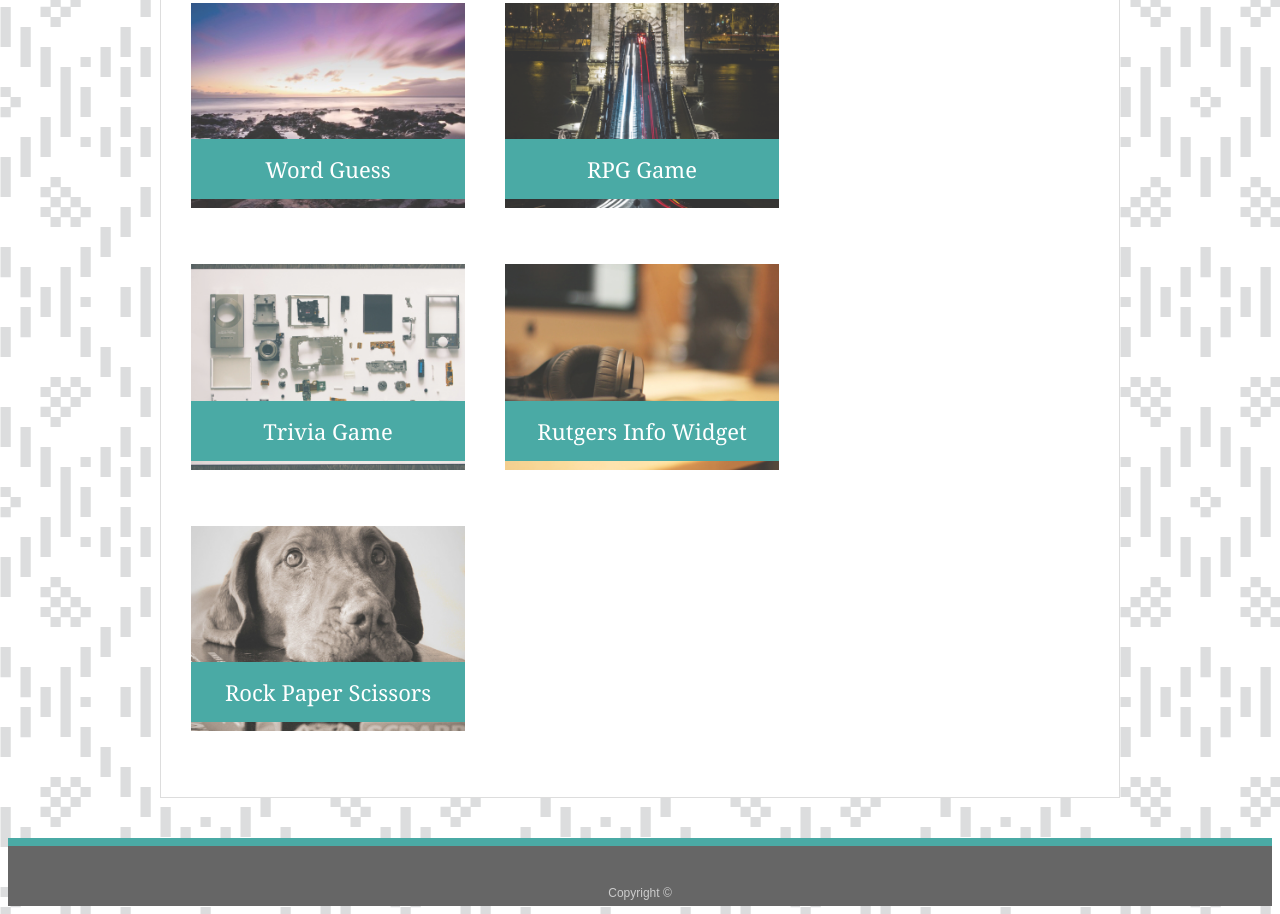
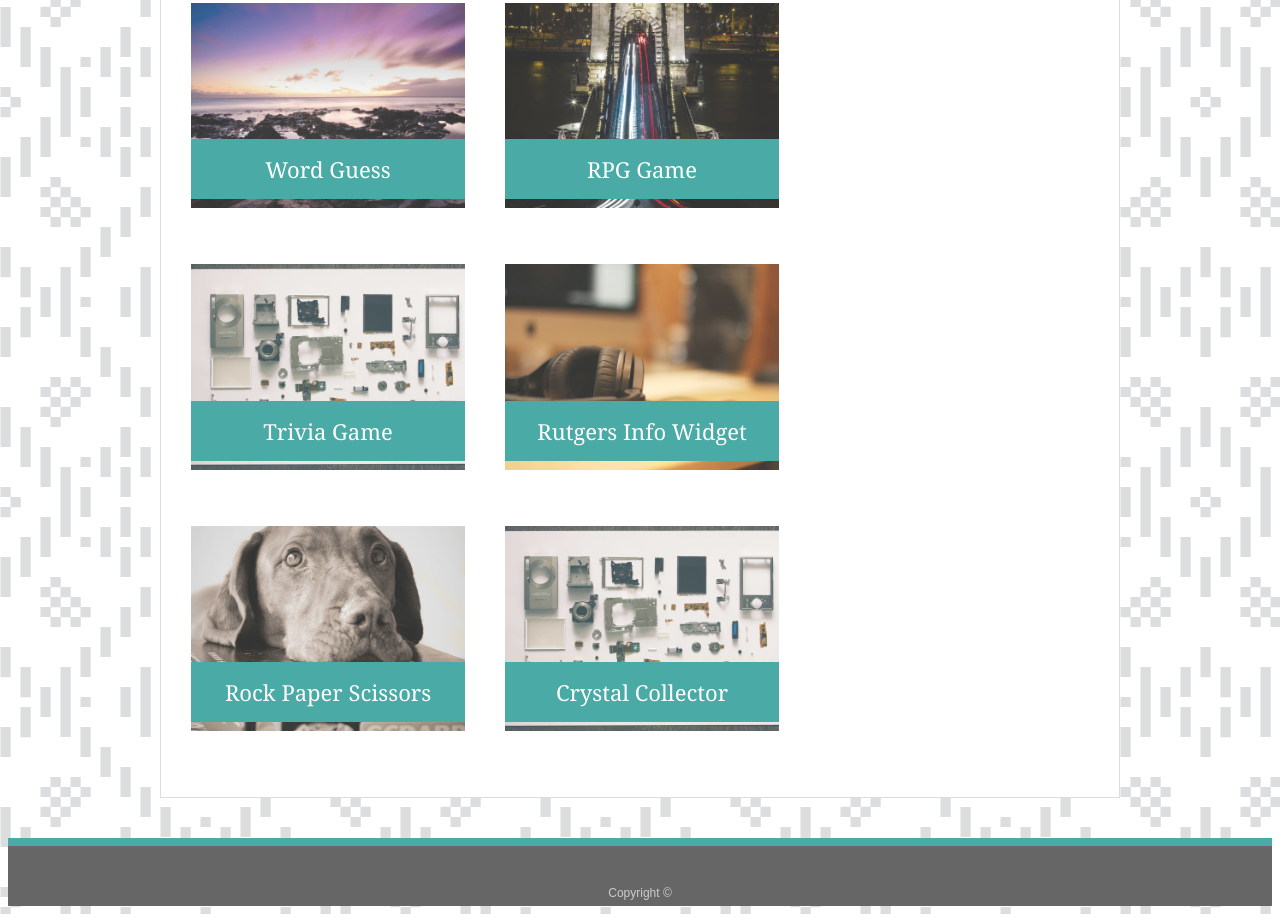
Before and after one commit to DylanD91/Basic-Portfolio, a plain HTML site: page portfolio.html in a window 1280 px wide. Shown: the part 303-1217 px from the top of the page. Drawn offline with Linux system fonts and the light colour scheme.

Commit message:
added crystal game

```diff
--- a/portfolio.html
+++ b/portfolio.html
@@ -49,6 +49,10 @@
 
         <h3>Rock Paper Scissors</h3>
       </div>
+      <div class="work">
+        <img src="Assets/Images/placeimg_640_480_any-5.jpg" alt="Crystal Collector">
+        <a href="https://dyland91.github.io/unit-4-game/"><h3>Crystal Collector</h3></a>
+      </div>
 
     </section>
 
```
